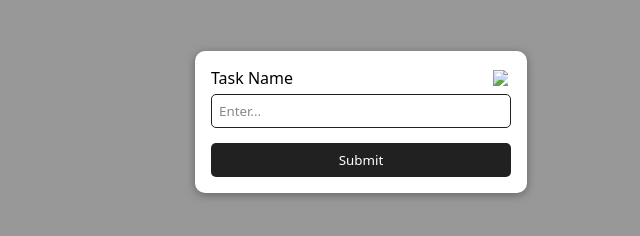
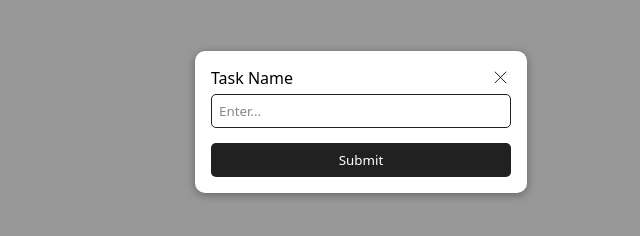
Before and after one commit to Bobby-Shaw/todo, a plain HTML site: page index.html in a window 1280 px wide. Both pictures are taken after a click on the button "New Task". Shown: the part 278-514 px from the top of the page, 279-919 px from the left. Drawn offline with Linux system fonts and the light colour scheme.

Commit message:
allowing html to access svg

```diff
--- a/index.html
+++ b/index.html
@@ -20,7 +20,7 @@
                 <div class="input-container">
                     <div id="dialog-head-row">
                         <label>Task Name</label>
-                        <button id="close-btn" class="close-btn" type="button"><img class="close-svg" src="/assets/close.svg"></button>
+                        <button id="close-btn" class="close-btn" type="button"><img class="close-svg" src="close.svg"></button>
                     </div>
                     <input class="input" id="task-input" placeholder="Enter..." autocomplete="off">
                 </div>
```
